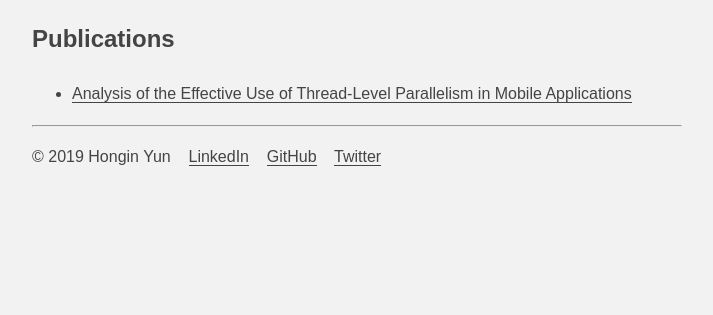
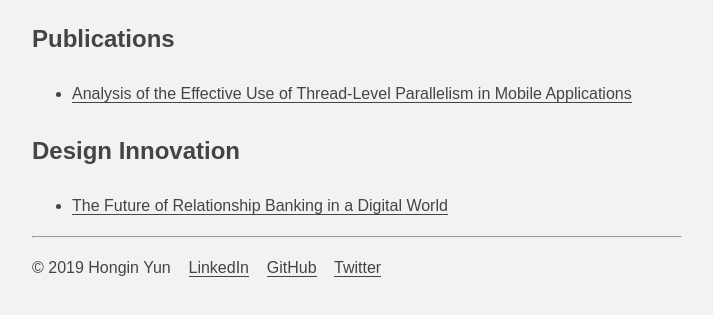
Before and after one commit to honginyun/honginyun.github.io, a plain HTML site: page work.html in a window 1280 px wide. Shown: the part 151-466 px from the top of the page, without its empty margins (283-996 px from the left). Drawn offline with Linux system fonts and the light colour scheme.

Commit message:
Add Design Innovation part and link

```diff
--- a/work.html
+++ b/work.html
@@ -30,6 +30,13 @@
         <ul>
             <li><a href="https://www.cs.swarthmore.edu/~bylvisa1/cs97/f13/FinalReports/CS97_Final_Paper_Team12.pdf" target="_blank">Analysis of the Effective Use of Thread-Level Parallelism in Mobile Applications</a></li>
         </ul>
+        <h2>
+            <strong>Design Innovation</strong>
+        </h2>
+        <ul>
+            <li><a href="https://docs.google.com/presentation/d/e/2PACX-1vRhSwJeZcqq-5axUiSVQm8qL6EzkVpFx6SNv-0a79i1uQIgLvSGVDAJg6sHJiPV304U-1XueM498oLu/pub?start=false&loop=false&delayms=3000" target="_blank">The Future of Relationship Banking in a Digital World</a></li>
+        </ul>
+
         </p>
         <hr>
         <footer>
```
